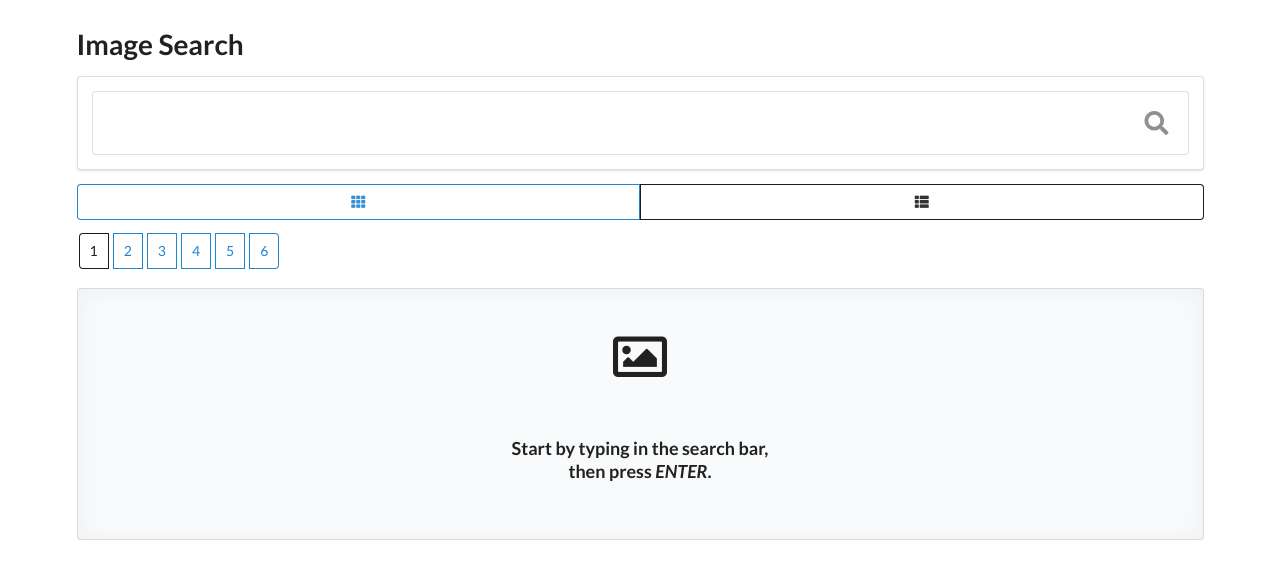
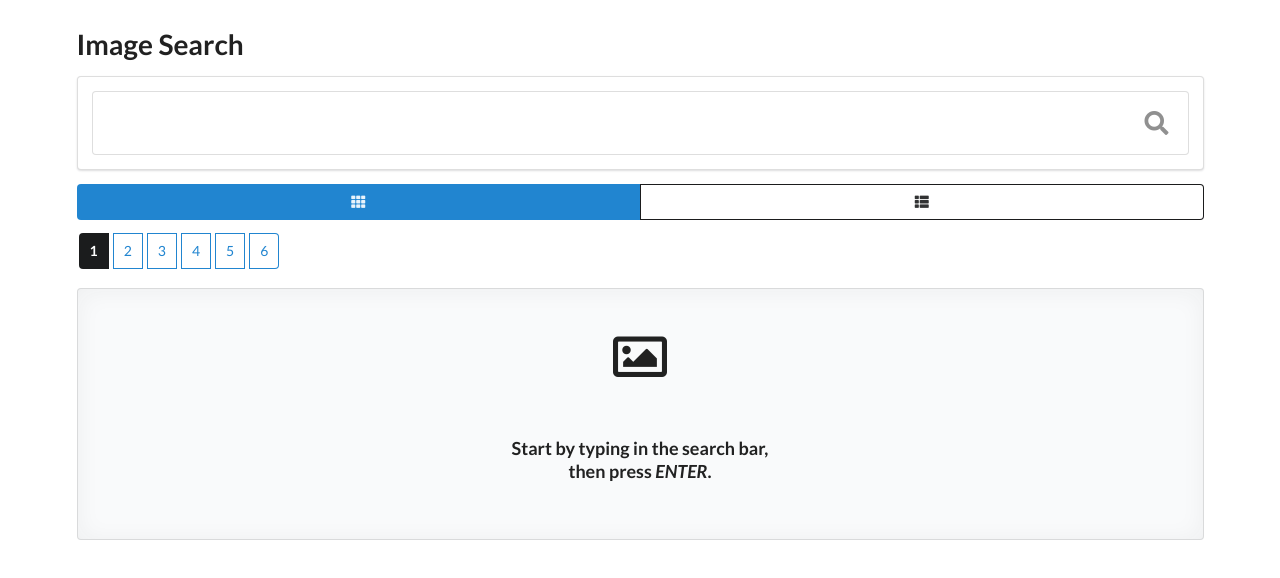
Before and after one commit to byteHandler/image-search, a React (Create React App) app: page / in a window 1280 px wide. Shown: the top 578 px of the page. Built offline with nearby package versions, Linux system fonts and the light colour scheme.

Commit message:
button styling

```diff
--- a/src/components/App.js
+++ b/src/components/App.js
@@ -13,11 +13,11 @@ class App extends React.Component{
         this.buttonComponentRef = React.createRef();
     }
     onGridClick = ()=>{
-        this.buttonComponentRef.current.setState({gridButton:'primary',listButton:'secondary'})
+        this.buttonComponentRef.current.setState({gridButton:'blue',listButton:'secondary basic'})
         this.imageListRef.current.setState({view:'grid'})
     }
     onListClick = ()=>{
-        this.buttonComponentRef.current.setState({gridButton:'secondary',listButton:'primary'})
+        this.buttonComponentRef.current.setState({gridButton:'secondary basic',listButton:'blue'})
         this.imageListRef.current.setState({view:'list'})
     }
     onSearchSubmit= async (entry)=>{
@@ -26,6 +26,9 @@ class App extends React.Component{
         //console.log(response.data.hits)
         this.imageListRef.current.setState({images:response.data.hits,inputValue:entry})
     }
+    changeListSize(size){
+        console.log(size)
+    }
     render(){
     return (
         <div className="ui container" style={{marginTop:'30px'}}>
@@ -33,7 +36,7 @@ class App extends React.Component{
             <div  className="ui huge header" style={{marginLeft:'auto',marginRight:'auto'}}>Image Search</div>
             <SearchInput ref={this.searchInputRef}  onSearchSubmit={this.onSearchSubmit} inputValue = {this.state.inputValue} loading='category'/>
             <ButtonComponent onGridClick={this.onGridClick} onListClick={this.onListClick} ref={this.buttonComponentRef} defaultButton='grid'/>
-            <PageButtonComponent buttonTexts={[1,2,3,4,5,6]} clickedButtonIndex={0} />
+            <PageButtonComponent changeListSize={this.changeListSize} buttonTexts={[1,2,3,4,5,6]} clickedButtonIndex={0} />
             <ImageList ref={this.imageListRef} searchInputRef={this.searchInputRef}   images={this.state.images} inputValue={this.state.inputValue} view = {this.state.view}/>
         </div>
     )
--- a/src/components/ButtonsComponent.js
+++ b/src/components/ButtonsComponent.js
@@ -2,13 +2,13 @@ import React from 'react';
 class ButtonComponent extends React.Component{
     constructor(props){
         super(props)
-        this.state = props.defaultButton === "grid" ? {gridButton:'primary',listButton:'secondary'} : {gridButton:'secondary',listButton:'primary'}
+        this.state = props.defaultButton === "grid" ? {gridButton:'blue',listButton:'secondary basic'} : {gridButton:'secondary basic',listButton:'blue'}
     }
     render(){
         return (
             <div style={{marginBottom:'13px',zIndex:1}} className="ui fluid icon buttons">
-                <button onClick={this.props.onGridClick} className={`ui ${this.state.gridButton} basic button`}><i className="grid layout icon"></i></button>
-                <button onClick={this.props.onListClick} className={`ui ${this.state.listButton} basic button`}><i className="list layout icon"></i></button>
+                <button onClick={this.props.onGridClick} className={`ui ${this.state.gridButton} button`}><i className="grid layout icon"></i></button>
+                <button onClick={this.props.onListClick} className={`ui ${this.state.listButton} button`}><i className="list layout icon"></i></button>
             </div>
         )
     }
--- a/src/components/PageButtonComponent.js
+++ b/src/components/PageButtonComponent.js
@@ -8,15 +8,18 @@ class PageButtonComponent extends React.Component{
         const buttons = this.state.buttonTexts.map((text,i)=>{
             if(this.state.clickedButtonIndex ===i){
                 return (
-                    <button style={{marginLeft:'2px',marginRight:'2px'}} onClick = {()=>{alert("LoL , this doesn't do anything for now. \n Have a nice day!")}}className="ui black basic button">{text}</button>
+                    <button key = {i} style={{marginLeft:'2px',marginRight:'2px'}} className="ui black button">{text}</button>
                     )
             }
             return (
-            <button style={{marginLeft:'2px',marginRight:'2px'}} onClick = {()=>{alert("LoL , this doesn't do anything for now. \n Have a nice day!")}}className="ui blue basic button">{text}</button>
+            <button key = {i} style={{marginLeft:'2px',marginRight:'2px'}} onClick = {()=>{
+                this.setState({clickedButtonIndex:i})
+                this.props.changeListSize(i+1)
+        }}className="ui blue basic button">{text}</button>
             )
         })
         return(
-            <div class="ui icon buttons"style={{marginBottom:"5px"}}>
+            <div className="ui icon buttons"style={{marginBottom:"5px"}}>
                 {buttons}
             </div>
         )
```
